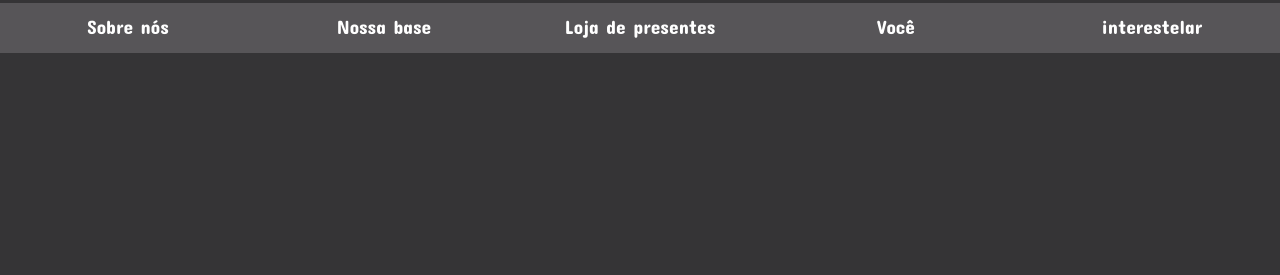
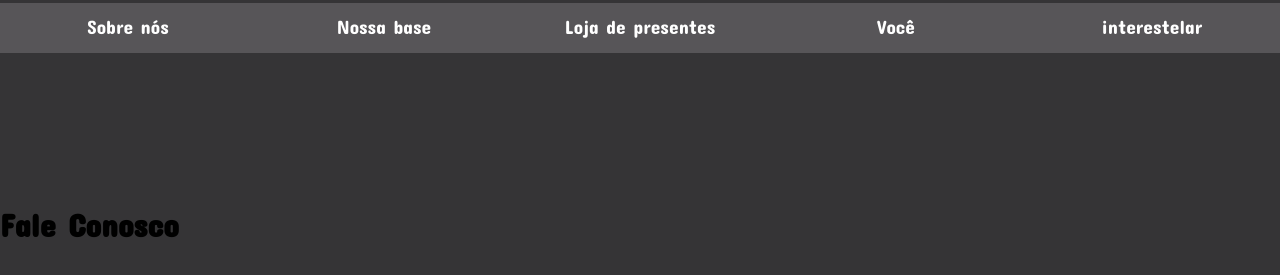
Before and after one commit to GuilhermeAmarilho/arkadia, a plain HTML site: page fale.html in a window 1280 px wide. Shown: the part 279-554 px from the top of the page. Drawn offline with Linux system fonts and the light colour scheme.

Commit message:
'agoravai'

```diff
--- a/fale.html
+++ b/fale.html
@@ -62,7 +62,9 @@
             </li>
         </ul>
     </nav>
-     <script src="js/script.js"></script>
+    <h1 class="fale">Fale Conosco</h1>
+
+    <script src="js/script.js"></script>
 
     </body>
 </html>
```
